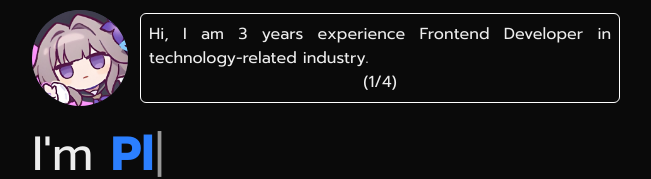
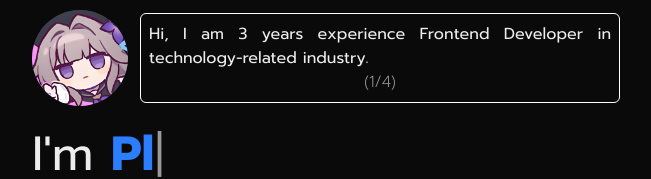
Before and after one commit to PlaymakerDev/webprofile-ts, a Next.js app: page / in a window 1280 px wide. Both pictures are taken after a click on the element 208 px from the left and 306 px from the top of the page. Shown: the part 248-427 px from the top of the page, without its empty margins (128-779 px from the left). Built offline with nearby package versions, Linux system fonts and the light colour scheme.

Commit message:
fix: applied styles to list length

```diff
--- a/components/RandomText.tsx
+++ b/components/RandomText.tsx
@@ -29,7 +29,7 @@ const RandomText: React.FC<Props> = (props) => {
       if (!showListLength) return
 
       return (
-        <p className='text-center'>{`(${currentIndex + 1}/${textList.length})`}</p>
+        <p className='font-extralight opacity-70 text-center'>{`(${currentIndex + 1}/${textList.length})`}</p>
       )
     }, [showListLength, textList, currentIndex])
 
```
